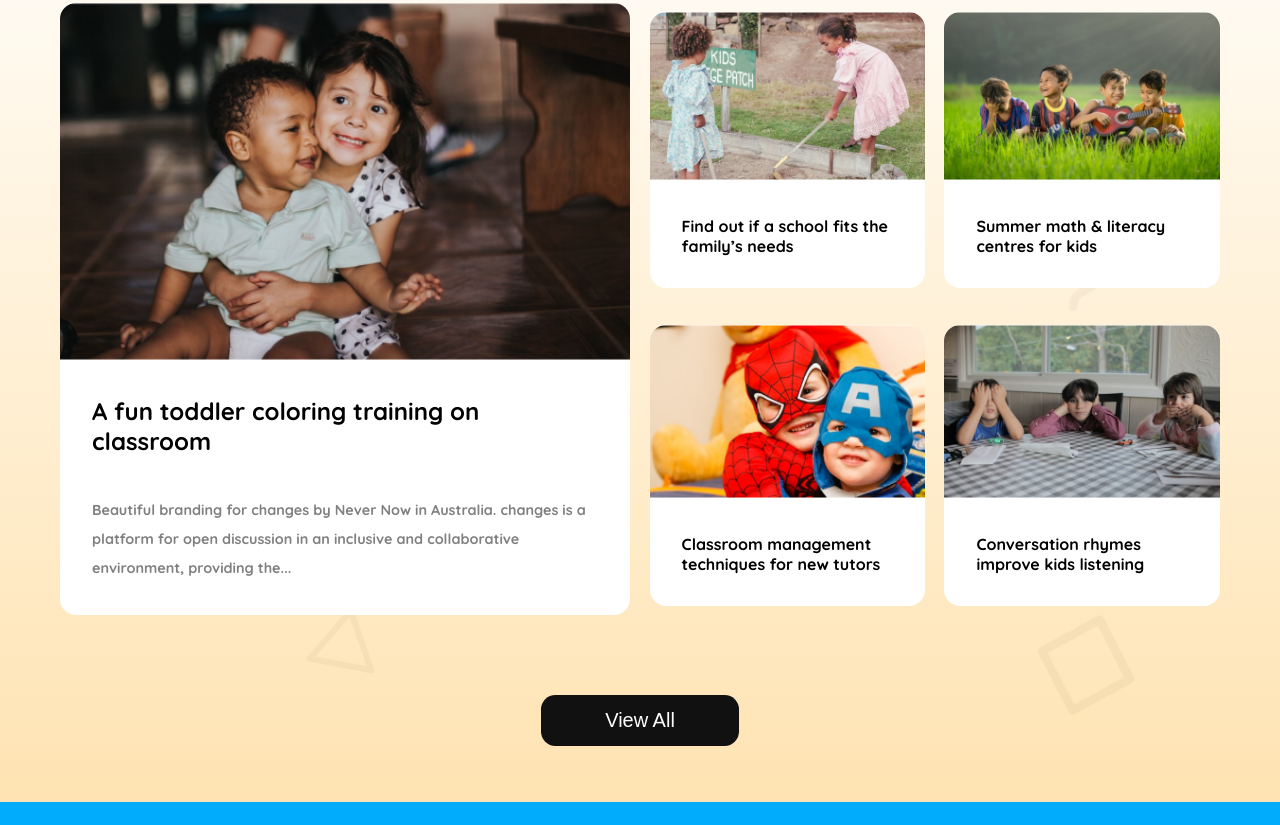
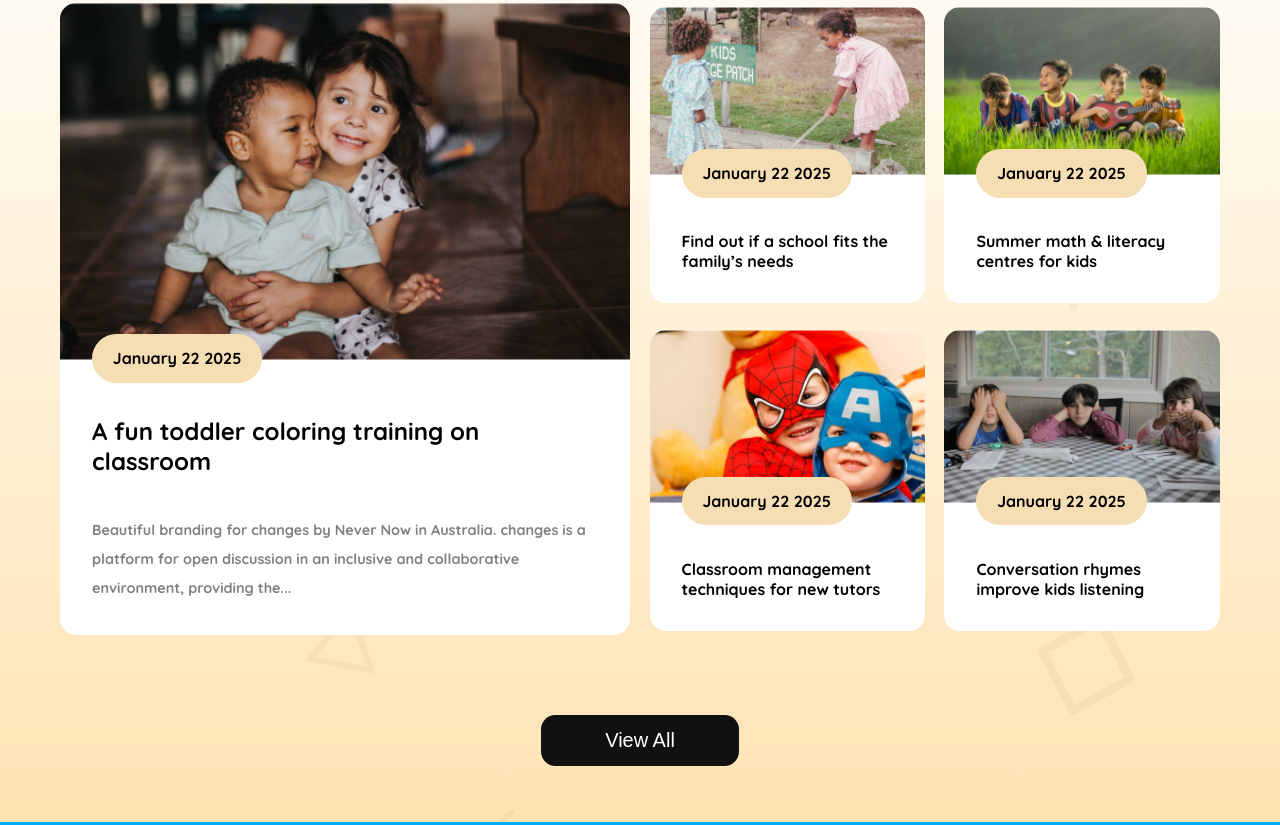
Before and after one commit to akibbhai/Kids-School, a plain HTML site: page index.html in a window 1280 px wide. Shown: the part 1735-2560 px from the top of the page. Drawn offline with Linux system fonts and the light colour scheme.

Commit message:
add gallery date

```diff
--- a/index.html
+++ b/index.html
@@ -86,7 +86,8 @@
                 <div class="gallery-container grid">
                     <div class="big-item gallery-items">
                         <img src="assets/story-1.png" alt="story-image" class="gallery-big-img gallery-img">
-                        <div class="gallery-img-title">
+                        <div class="gallery-img-title-container">
+                            <time datetime="2025-01-22" class="stories-date">January 22 2025</time>
                             <h5 class="geallery-big-img-title">
                                 A fun toddler coloring training on classroom
                             </h5>
@@ -97,19 +98,31 @@
                     </div>
                     <div class="small-items gallery-items">
                         <img src="assets/story-2.png" alt="story-image" class="gallery-img">
+                        <div class="gallery-img-title-container">
+                            <time datetime="2025-01-22" class="stories-date">January 22 2025</time>
                         <h5 class="gallery-img-title">Find out if a school fits the <br> family’s needs</h5>
+                        </div>
                     </div>
                     <div class="small-items gallery-items">
                         <img src="assets/story-3.png" alt="story-image" class="gallery-img">
-                        <h5 class="gallery-img-title">Summer math & literacy <br> centres for kids</h5>
+                        <div class="gallery-img-title-container">
+                            <time datetime="2025-01-22" class="stories-date">January 22 2025</time>
+                            <h5 class="gallery-img-title">Summer math & literacy <br> centres for kids</h5>
+                        </div>
                     </div>
                     <div class="small-items gallery-items">
                         <img src="assets/story-4.png" alt="story-image" class="gallery-img">
-                        <h5 class="gallery-img-title">Classroom management <br> techniques for new tutors</h5>
+                        <div class="gallery-img-title-container">
+                            <time datetime="2025-01-22" class="stories-date">January 22 2025</time>
+                            <h5 class="gallery-img-title">Classroom management <br> techniques for new tutors</h5>
+                        </div>
                     </div>
                     <div class="small-items gallery-items">
                         <img src="assets/story-5.png" alt="story-image" class="gallery-img">
-                        <h5 class="gallery-img-title">Conversation rhymes <br> improve kids listening</h5>
+                        <div class="gallery-img-title-container">
+                            <time datetime="2025-01-22" class="stories-date">January 22 2025</time>
+                            <h5 class="gallery-img-title">Conversation rhymes <br> improve kids listening</h5>
+                        </div>
                     </div>
                 </div>
                 <button type="button" class="btn btn-gap">View All</button>
--- a/style/style.css
+++ b/style/style.css
@@ -305,9 +305,21 @@
     height: auto;
 }
 
+.stories-date {
+    font-size: 1rem;
+    padding: 0.9rem 1.3rem;
+    background-color: wheat;
+    border-radius: 2.5rem;
+    position: relative;
+    top: -3rem;
+}
+
+.gallery-img-title-container {
+    padding: 2rem;
+}
+
 .gallery-img-title {
     font-size: 1rem;
-    padding: 2rem;
 }
 
 .btn-gap {
```
